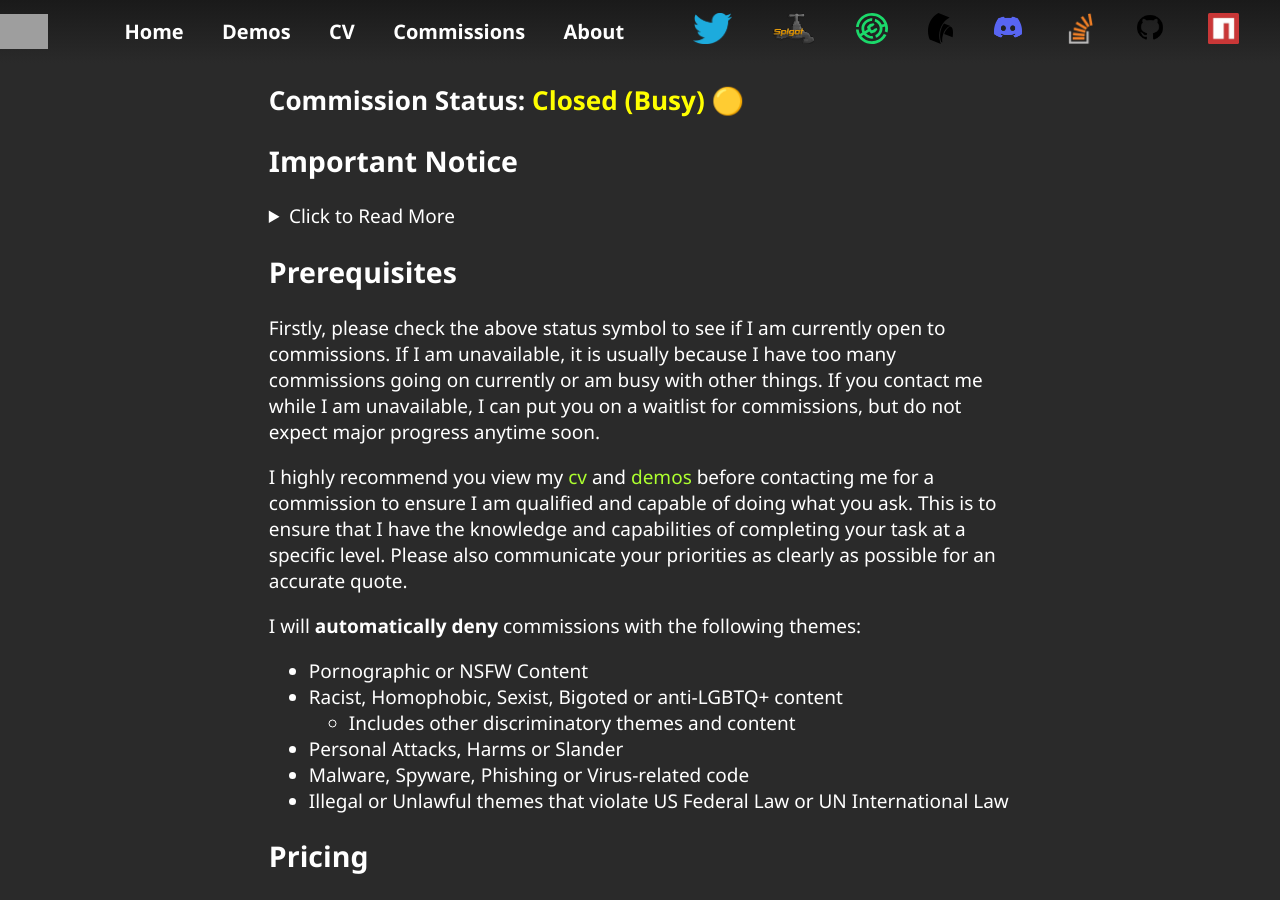
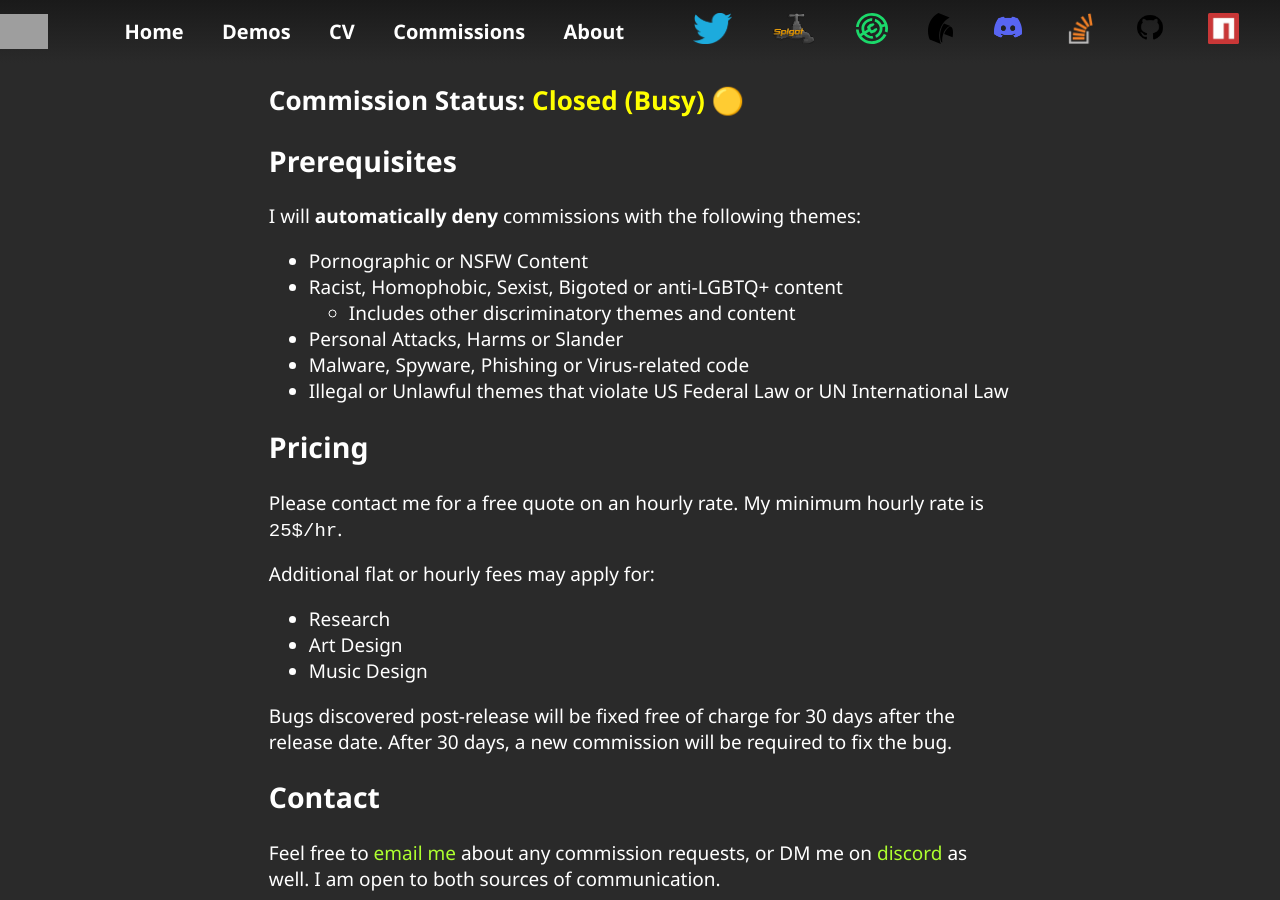
Before and after one commit to gmitch215/gmitch, a Jekyll site: the page built from commissions.md, in a window 1280 px wide and 900 px high. Built offline with Jekyll 4.4.1, drawn with Linux system fonts in a browser that asks for light colours; some of the changed text lies outside the part shown; grey boxes are pictures that could not be loaded.

Commit message:
Update commissions.md

```diff
--- a/commissions.md
+++ b/commissions.md
@@ -2,25 +2,12 @@
 title: Commissions
 layout: page
 summary: Commission Information
+logo: false
 ---
 
 <span style="font-size: 1.375em; font-weight: bold;">Commission Status: <span style="color: yellow">Closed (Busy) 🟡</span></span>
 
-## Important Notice
-
-<details>
-    <summary>Click to Read More</summary>
-
-As a current student, I do not have the legal capabilities of creating or signing for any contract or contract-related work. Please commission me at your own risk.
-
-The following policies written on this page are ones I have written myself and will oblige by through the commissioning process. Please read them throroughly and communicate your compliance as soon as possible.
-</details>
-
 ## Prerequisites
-
-Firstly, please check the above status symbol to see if I am currently open to commissions. If I am unavailable, it is usually because I have too many commissions going on currently or am busy with other things. If you contact me while I am unavailable, I can put you on a waitlist for commissions, but do not expect major progress anytime soon.
-
-I highly recommend you view my [cv](/cv) and [demos](/demos) before contacting me for a commission to ensure I am qualified and capable of doing what you ask. This is to ensure that I have the knowledge and capabilities of completing your task at a specific level. Please also communicate your priorities as clearly as possible for an accurate quote.
 
 I will **automatically deny** commissions with the following themes:
 
@@ -33,31 +20,16 @@
 
 ## Pricing
 
-Developers are notorious for severely overcharging or undercharging their clients, so all flat prices will be open for negotation.
+Please contact me for a free quote on an hourly rate. My minimum hourly rate is `25$/hr`.
 
-I offer a free 30-day period after the planned deadline for **only** bug fixes discovered later. If you need extended support, please view the prices below:
+Additional flat or hourly fees may apply for:
 
-- (Optional) $20 / Year for Extra Bug Support
-- (Optional) $25 / Year for Minor Feature Additions
-  - Extra Bug Support AND Minor Feature Additions Combined Price: $40 / Year
-  - Both are Capped at 2 Years
+- Research
+- Art Design
+- Music Design
 
-These are **not** able to be refunded and are **not** open for negotation and will not change.
-
-If the commissioned plugin plans to integrate with a system like Tebex to produce profit, I may offer or include a small monthly commission percentage of the profit as a royalty fee in the quote in exchange for a lower flat price.
-
-## Refund Policy
-
-The following will apply upon a refund request:
-
-- I will **only** offer **full** or **close to full** refunds if the plugin is not classified as "half done" or "50% done." What is "half done" means that the current request refund date is past the halfway mark between the **discussed deadline** and **the day you have paid the upfront cost**.
-  - If you have paid for an extended period, I will offer these until the deadline has passed.
-- After a project is "50% done," a refund policy will be negotated upon request. The maximum refund amount I will grant is **75%**, however this heavily depends on the refund request date.
-- Please keep in mind that I make an effort to communicate progress and test with the client as much as possible to ensure features are made to your satisfaction. There should not be any major surprises upon release.
-- After the deadline has passed, **I will not offer any refunds.** If you need bugs fixed or minor features added, please pay the fees shown above.
-
-There are special cases where I will offer a full refund, such as if I am unable to complete the project due to personal or business reasons. These will be discussed forehand.
+Bugs discovered post-release will be fixed free of charge for 30 days after the release date. After 30 days, a new commission will be required to fix the bug.
 
 ## Contact
 
-Feel free to [email me](mailto:gamer@gamercoder.me) about any commission requests, or dm me on [discord](https://discord.com/users/572173428086538270) as well. I am open to both sources of communication.
+Feel free to [email me](mailto:gamer@gamercoder.me) about any commission requests, or DM me on [discord](https://discord.com/users/572173428086538270) as well. I am open to both sources of communication.
```
